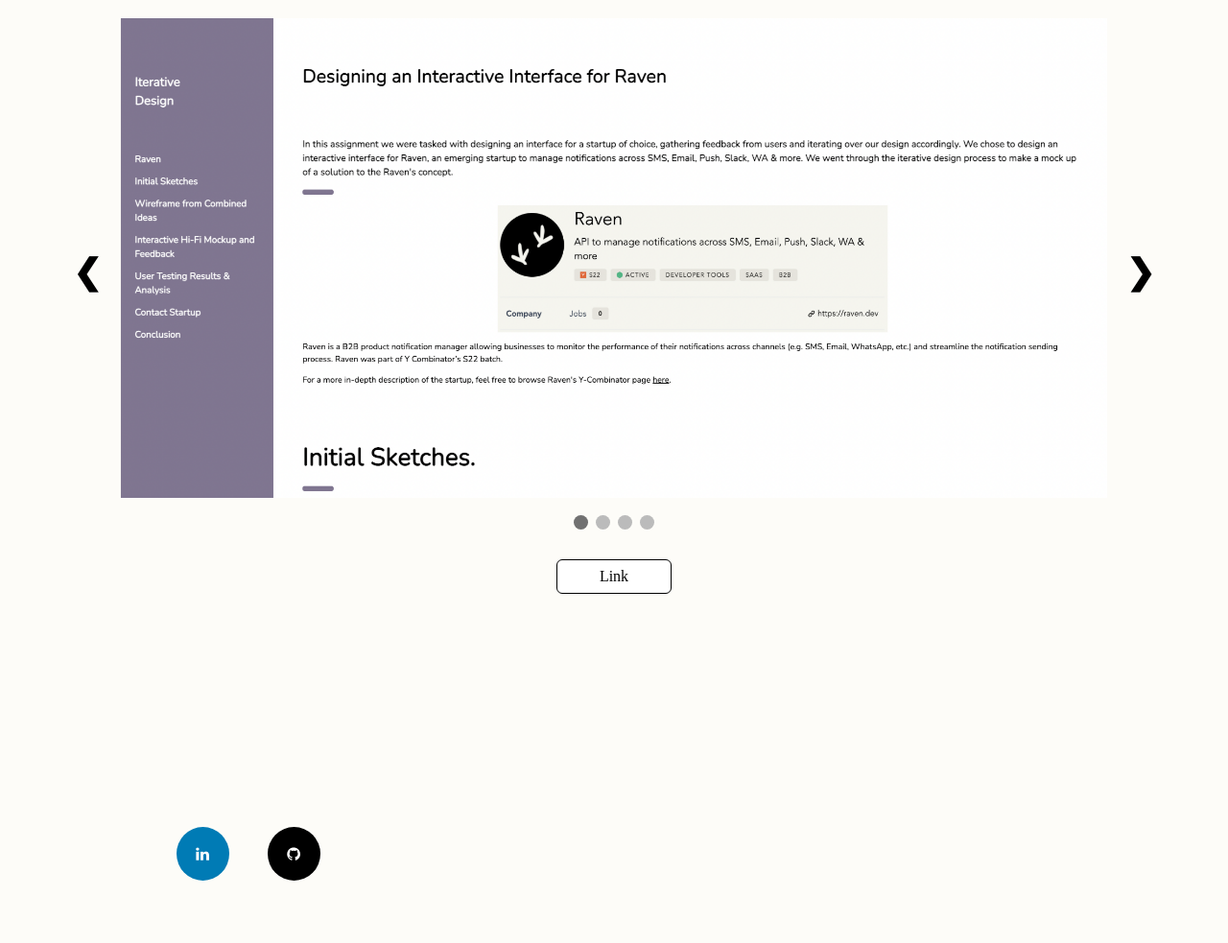
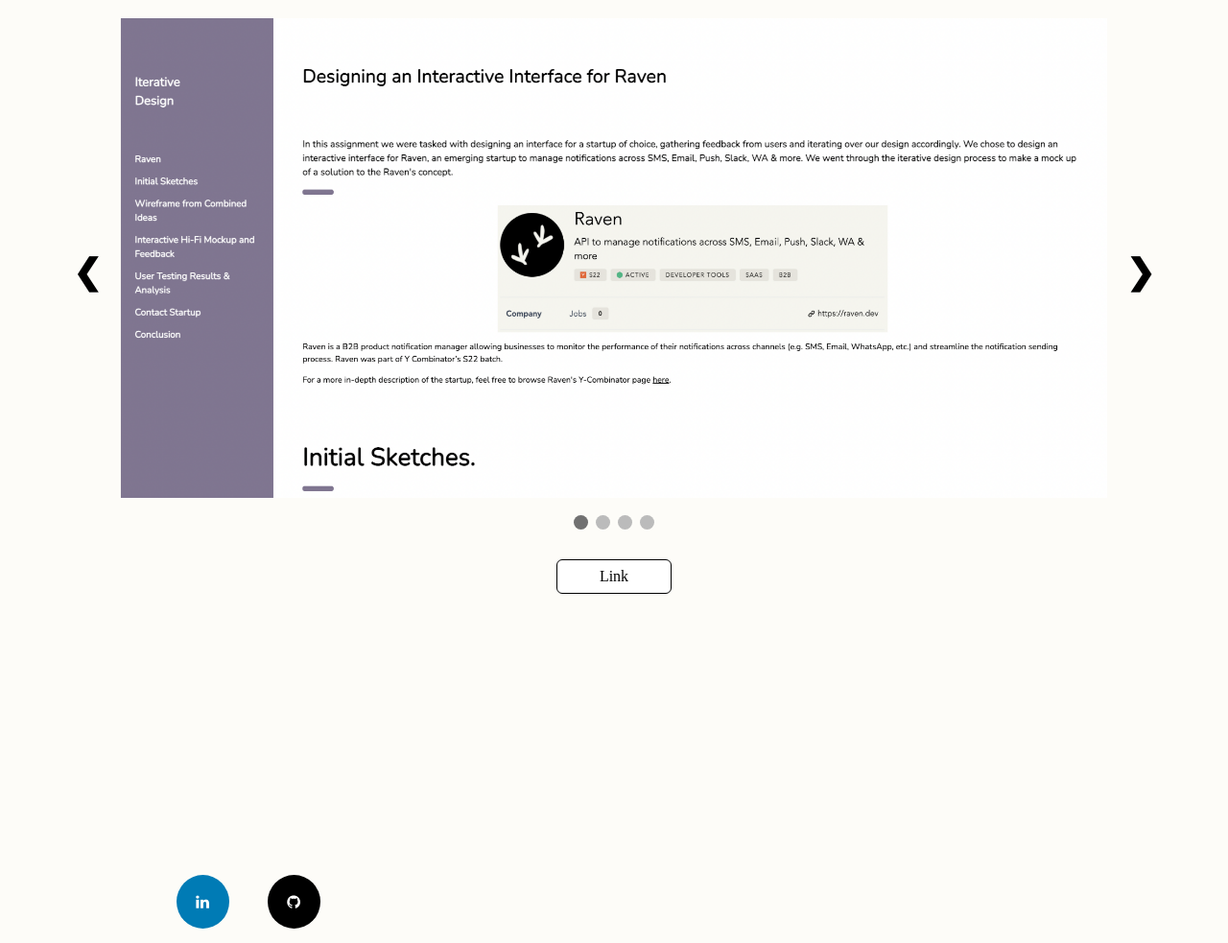
Before and after one commit to 2d0ohus0kd/portfolio, a plain HTML site: page index.html in a window 1280 px wide. Shown: the part 457-1440 px from the top of the page at 96% size. Before the commit the page ends 1390 px from the top, so only its background shows below. Drawn offline with nearby package versions, Linux system fonts and the light colour scheme.

Commit message:
final submission ready portfolio

```diff
--- a/style.css
+++ b/style.css
@@ -231,7 +231,7 @@ footer {
   /* background-color: #F8F8F8; */
   /* border-top: 2px solid  #E2F3F3; */
   position: absolute;
-  bottom: -600px;
+  bottom: -650px;
   padding: 10px;
   width: 100%;
   display: flex;
```
